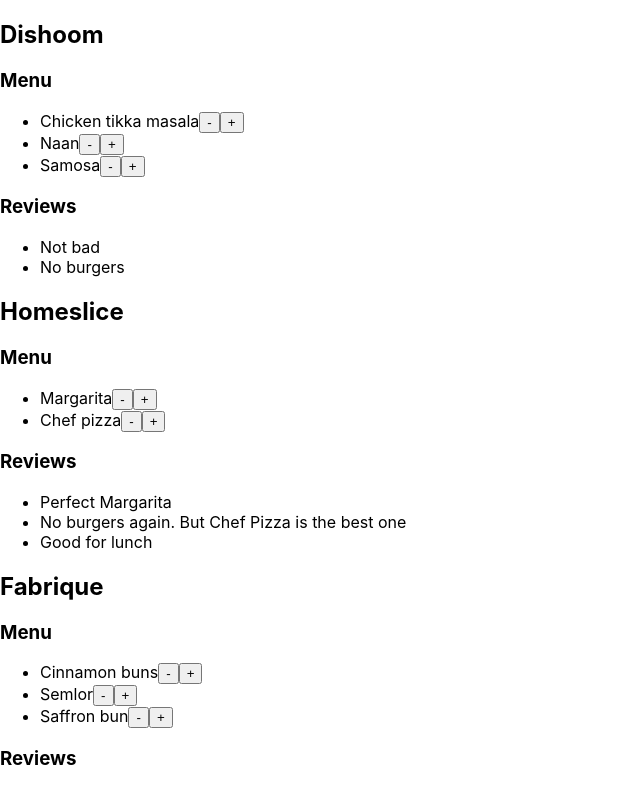
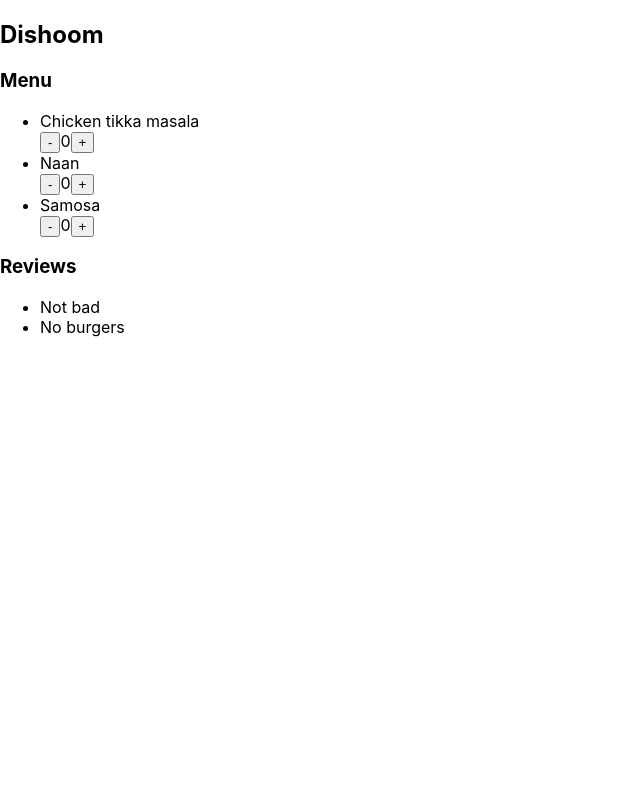
Before and after one commit to chairylin/react-for-Alexander, a React (Create React App) app: page / in a window 1280 px wide. Shown: the top 791 px of the page, without its empty margins (0-640 px from the left). Built offline with nearby package versions, Linux system fonts and the light colour scheme.

Commit message:
lesson-5: add HW

```diff
--- a/src/components/Dish/Dish.jsx
+++ b/src/components/Dish/Dish.jsx
@@ -1,16 +1,34 @@
 import { Button } from "../Button/Button";
-import React from "react";
+import React, { useEffect } from "react";
+import { Ingredient } from "../Ingredient/Ingredient";
+import { useCount } from "../../hooks/useCount";
 
 export const Dish = ({ dish }) => {
+  const { count, decrement, increment } = useCount();
+
+  useEffect(() => {
+    console.log("Hello!");
+  }, [decrement]);
+
   return (
     <div>
       <span>{dish.name}</span>
-      <Button onClick={() => console.log("on - click")}>
-        <span>-</span>
-      </Button>
-      <Button onClick={() => console.log("on + click")}>
-        <span>+</span>
-      </Button>
+      <div>
+        <Button onClick={decrement}>
+          <span>-</span>
+        </Button>
+        {count}
+        <Button onClick={increment}>
+          <span>+</span>
+        </Button>
+      </div>
+      {count > 0 && (
+        <div>
+          {dish.ingredients.map((ingredient) => (
+            <Ingredient key={ingredient} ingredient={ingredient} />
+          ))}
+        </div>
+      )}
     </div>
   );
 };
--- /dev/null
+++ b/src/components/Ingredient/Ingredient.jsx
@@ -0,0 +1,22 @@
+import { Button } from "../Button/Button";
+import React from "react";
+import { useCount } from "../../hooks/useCount";
+
+export const Ingredient = ({ ingredient }) => {
+  const { count, decrement, increment } = useCount(1);
+
+  return (
+    <div>
+      <span>{ingredient}</span>
+      <div>
+        <Button onClick={decrement}>
+          <span>-</span>
+        </Button>
+        {count}
+        <Button onClick={increment}>
+          <span>+</span>
+        </Button>
+      </div>
+    </div>
+  );
+};
--- /dev/null
+++ b/src/hooks/useCount.js
@@ -0,0 +1,16 @@
+import { useCallback, useState } from "react";
+
+export const useCount = (initialState = 0) => {
+  const [count, setCount] = useState(initialState);
+
+  const decrement = useCallback(
+    () => setCount((currentCount) => (currentCount > 0 ? currentCount - 1 : 0)),
+    []
+  );
+  const increment = useCallback(
+    () => setCount((currentCount) => currentCount + 1),
+    []
+  );
+
+  return { count, decrement, increment };
+};
--- a/src/pages/RestaurantPage/RestaurantPage.jsx
+++ b/src/pages/RestaurantPage/RestaurantPage.jsx
@@ -3,11 +3,11 @@
 import React from "react";
 
 export const RestaurantPage = () => {
+  const restaurant = restaurants[0];
   return (
     <div>
-      {restaurants?.map((restaurant) => (
-        <Restaurant key={restaurant.id} restaurant={restaurant} />
-      ))}
+      {/* Tabs */}
+      <Restaurant restaurant={restaurant} />
     </div>
   );
 };
```
Also changed, not shown: 1 other file (tests, documents, lock files or other folders).
